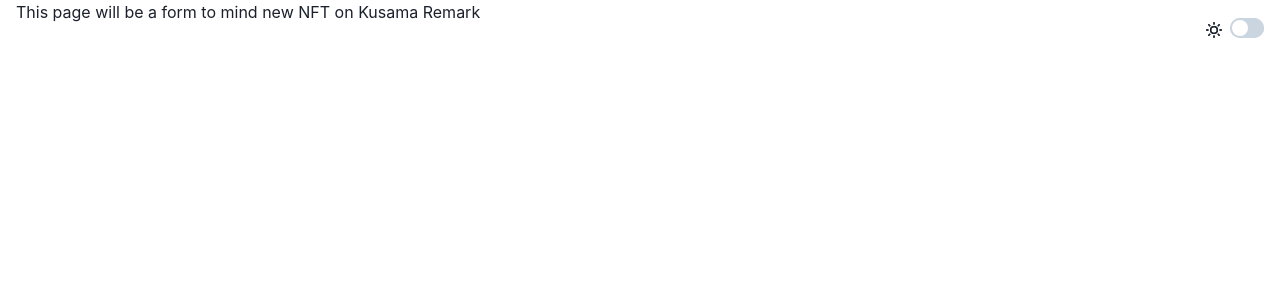
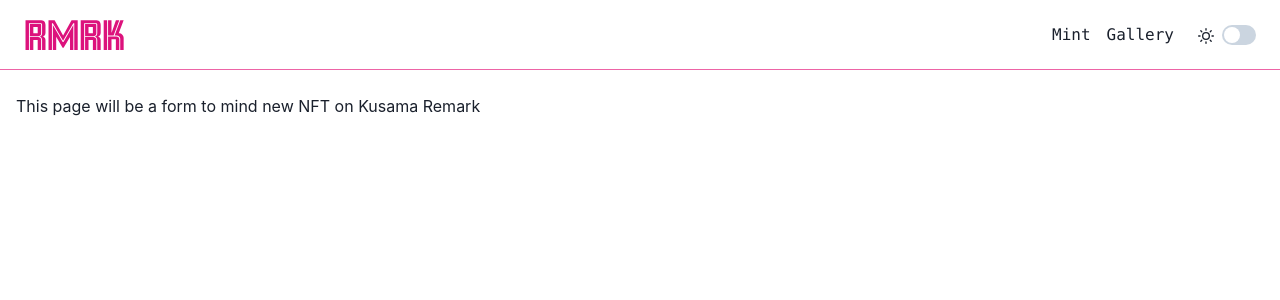
Before and after one commit to J-Cook-jr/rmrk-ui-react, a Next.js app: page /mint in a window 1280 px wide. Shown: the top 300 px of the page. Built offline with nearby package versions, Linux system fonts and the light colour scheme.

Commit message:
create top nav

```diff
--- /dev/null
+++ b/src/components/app/menu-option.tsx
@@ -0,0 +1,31 @@
+import React, { FunctionComponent } from 'react';
+import Link from 'next/link';
+import { Box, useColorMode } from '@chakra-ui/react';
+
+interface IProps {
+  href: string;
+  as?: string;
+}
+
+const MenuOption: FunctionComponent<IProps> = ({ children, href, as }) => {
+  const isDark = useColorMode().colorMode === 'dark';
+
+  return (
+    <Link href={href} as={as} passHref>
+      <Box
+        as="a"
+        data-name="menu-option"
+        fontFamily="mono"
+        fontSize="md"
+        color={isDark ? 'gray.300' : 'gray.800'}
+        _hover={{
+          color: 'pink.400',
+          textDecoration: 'underline',
+        }}>
+        {children}
+      </Box>
+    </Link>
+  );
+};
+
+export default MenuOption;
--- /dev/null
+++ b/src/components/app/top-nav-menu.tsx
@@ -0,0 +1,20 @@
+import React from 'react';
+import { Box } from '@chakra-ui/react';
+import MenuOption from 'components/app/menu-option';
+
+const menuOptionList: { href: string; text: string }[] = [
+  { href: '/', text: 'Mint' },
+  { href: '/', text: 'Gallery' },
+];
+
+const TopNavMenu = () => (
+  <Box display="flex" alignItems="center">
+    {menuOptionList.map((item, i) => (
+      <Box ml={i === 0 ? undefined : 4} key={`top-nav-meny-option-${item.text}`}>
+        <MenuOption href={item.href}>{item.text}</MenuOption>
+      </Box>
+    ))}
+  </Box>
+);
+
+export default TopNavMenu;
--- /dev/null
+++ b/src/components/app/top-nav.tsx
@@ -0,0 +1,35 @@
+import React from 'react';
+import { Box, Container, useColorMode } from '@chakra-ui/react';
+import DarkModeSwitch from 'components/common/dark-mode-switch';
+import SvgRmrkApp from 'components/common/icons/svg-rmrk-app';
+import TopNavMenu from 'components/app/top-nav-menu';
+
+const TopNav = () => {
+  const isDark = useColorMode().colorMode === 'dark';
+
+  return (
+    <Box
+      display="flex"
+      alignItems="center"
+      justifyContent="space-between"
+      px={6}
+      h={70}
+      borderBottomWidth="1px"
+      borderBottomStyle="solid"
+      borderBottomColor={isDark ? 'gray.300' : 'pink.400'}
+      backgroundColor={isDark ? 'gray.800' : 'white'}
+      transition="background-color ease 0.2s">
+      <Box w={100}>
+        <SvgRmrkApp />
+      </Box>
+      <Box display="flex" alignItems="center">
+        <Box mr={6}>
+          <TopNavMenu />
+        </Box>
+        <DarkModeSwitch />
+      </Box>
+    </Box>
+  );
+};
+
+export default TopNav;
--- a/src/components/common/dark-mode-switch.tsx
+++ b/src/components/common/dark-mode-switch.tsx
@@ -6,13 +6,7 @@
   const isDark = colorMode === 'dark';
 
   return (
-    <Box
-      display="flex"
-      alignItems="center"
-      data-name="dark-mode-switch"
-      position="fixed"
-      top="1rem"
-      right="1rem">
+    <Box display="flex" alignItems="center" data-name="dark-mode-switch">
       <Box mr={2}>
         <Icon as={isDark ? MoonIcon : SunIcon} />
       </Box>
--- /dev/null
+++ b/src/components/common/icons/svg-rmrk-app.tsx
@@ -0,0 +1,24 @@
+import React from 'react';
+
+const SvgRmrkApp = () => (
+  <svg xmlns="http://www.w3.org/2000/svg" id="Layer_1" data-name="Layer 1" viewBox="0 0 401 126">
+    <path
+      d="M86.14,125.1H72.39V84.3c0-9-4.54-12.8-9.22-13.4v-.3c5.74-1.2,9.22-4.82,9.22-14.15V22.58c0-4.22-2.57-6-6.35-6H19.8V125.1H6V4.66H64.83c13.75,0,21.31,5.42,21.31,19.72V55.25c0,9.18-4.23,13.54-11.18,15.5v.3c6.65.76,11.18,5,11.18,14.15ZM68.61,58c0,7.22-5.44,11-12.39,11H23.58V20.32h41.1c3,0,3.93.75,3.93,4.22Zm0,67.14H54.86V84.6H37.33v40.5H23.58V72.71H56.22c6.5,0,12.39,3.76,12.39,10.69Zm-13.75-68V32.36H37.33V57.05Z"
+      fill="#dc127c"
+    />
+    <path
+      d="M215.35,125.1H201.6V16.56h-3.93l-40.95,70.9-41-70.9H112V125.1H98.23V4.66h24.48l34.16,61.27,33.7-61.27h24.78Zm-17.53,0h-13.3V71.81l-25.69,43.05h-4.08L129.06,71.5v53.6h-13.3V23.63l39.45,68.2h3l39.59-68.2Z"
+      fill="#dc127c"
+    />
+    <path
+      d="M307.54,125.1H293.79V84.3c0-9-4.54-12.8-9.22-13.4v-.3c5.74-1.2,9.22-4.82,9.22-14.15V22.58c0-4.22-2.57-6-6.35-6H241.2V125.1H227.45V4.66h58.78c13.75,0,21.31,5.42,21.31,19.72V55.25c0,9.18-4.23,13.54-11.18,15.5v.3c6.65.76,11.18,5,11.18,14.15ZM290,58c0,7.22-5.44,11-12.39,11H245V20.32h41.1c3,0,3.93.75,3.93,4.22Zm0,67.14H276.26V84.6H258.73v40.5H245V72.71h32.64c6.5,0,12.39,3.76,12.39,10.69Zm-13.75-68V32.36H258.73V57.05Z"
+      fill="#dc127c"
+    />
+    <path
+      d="M333.38,125.1H319.63V4.66h13.75ZM382.2,4.66,359.38,66.08H337.16V4.66h13.76V54.19h.9L368.6,4.66Zm0,120.44H368.45V81.74H350.92V125.1H337.16V69.85h32.65c7.7,0,12.39,3.76,12.39,10.69Zm17.53,0H386V79.33c0-8-6.05-13.25-15-13.25h-7.55L386.13,4.66h13.6l-19.8,52.69h1.81a18.15,18.15,0,0,1,18,18.22Z"
+      fill="#dc127c"
+    />
+  </svg>
+);
+
+export default SvgRmrkApp;
--- a/src/components/common/page.tsx
+++ b/src/components/common/page.tsx
@@ -1,7 +1,7 @@
 import React, { FunctionComponent } from 'react';
-import { Container } from '@chakra-ui/react';
+import { Container, Box } from '@chakra-ui/react';
 import Head from 'next/head';
-import DarkModeSwitch from './dark-mode-switch';
+import TopNav from 'components/app/top-nav';
 
 interface IProps {
   title?: string;
@@ -14,8 +14,10 @@
         <title>{title}</title>
       </Head>
     )}
+    <Box position="sticky" top="0" zIndex="1" mb={6}>
+      <TopNav />
+    </Box>
     <Container data-name="page" maxW="container.xl">
-      <DarkModeSwitch />
       {children}
     </Container>
   </>
--- a/src/components/common/top-nav.tsx
+++ /dev/null
@@ -1,4 +0,0 @@
-import React from 'react';
-import { Box } from '@chakra-ui/react';
-
-const TopNav = () => {};
--- a/src/pages/mint.tsx
+++ b/src/pages/mint.tsx
@@ -1,14 +1,12 @@
 import { Text } from '@chakra-ui/react';
 import Page from 'components/common/page';
-import DarkModeSwitch from 'componentscommon/dark-mode-switch';
 
 const Mint = () => {
   const title = 'Mint';
 
   return (
-    <Page title={title}>
+    <Page title={title} data-name="mint">
       <Text>This page will be a form to mind new NFT on Kusama Remark</Text>
-      <DarkModeSwitch />
     </Page>
   );
 };
```
